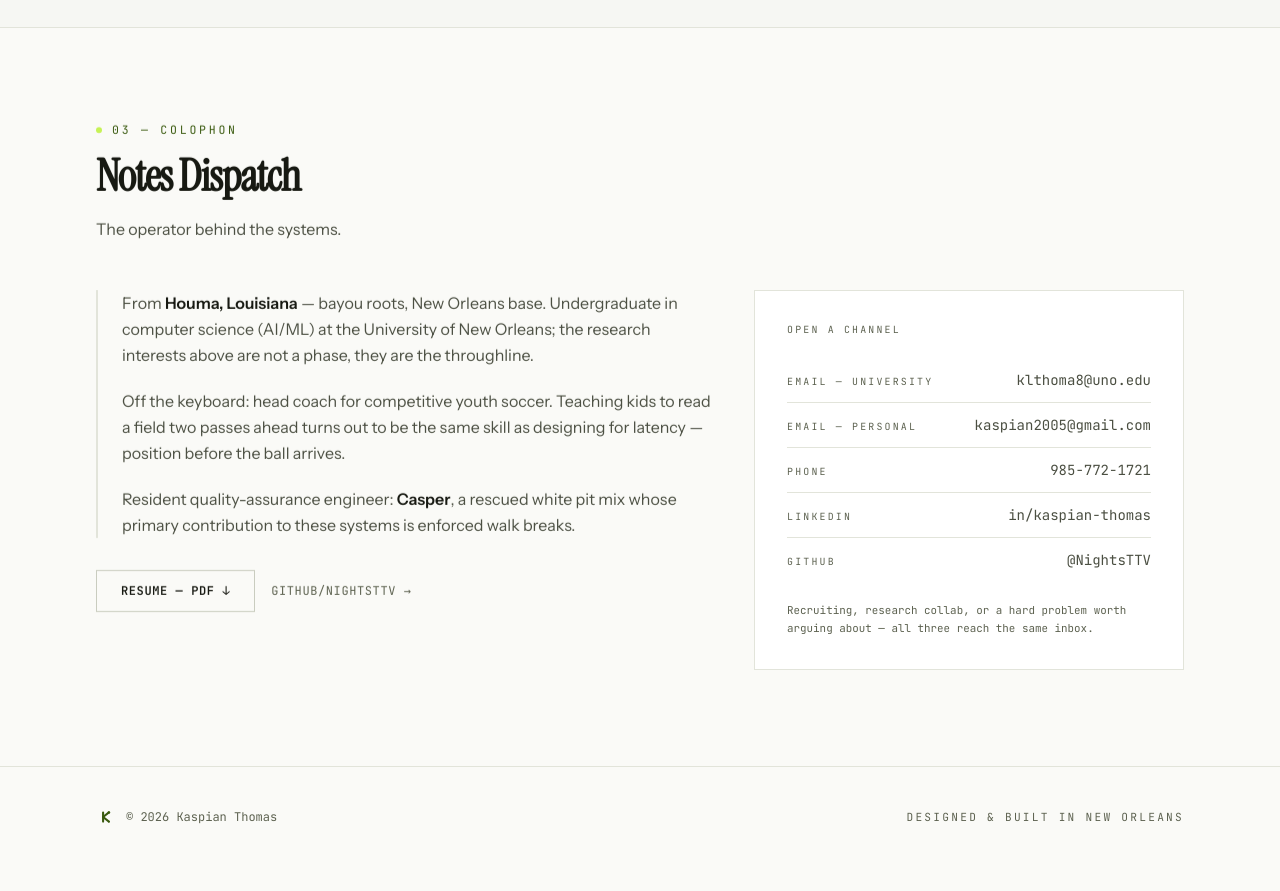
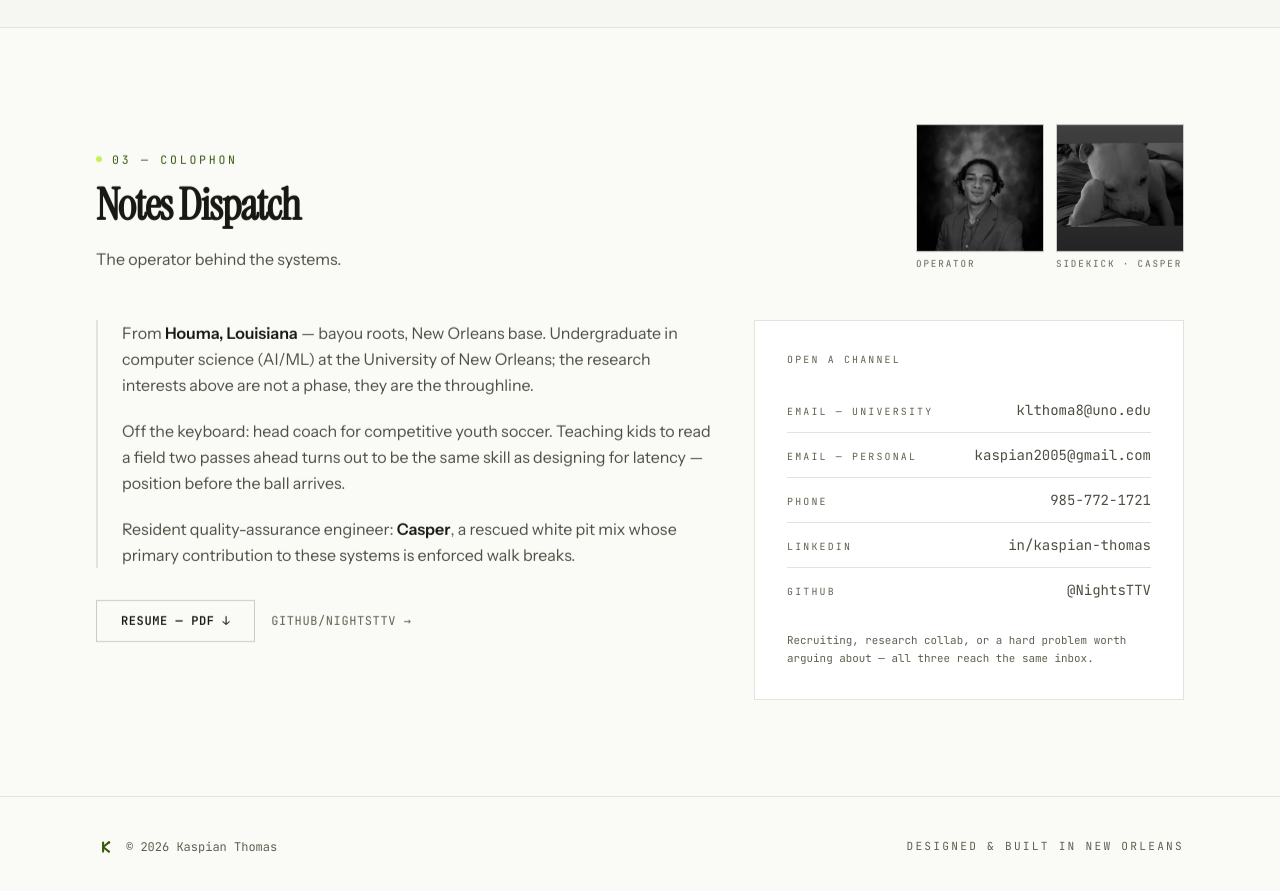
Before and after one commit to NightsTTV/personal-site, a React (Vite) app: page / in a window 1280 px wide. Shown: the part 3120-4011 px from the top of the page. Before the commit the page ends 3987 px from the top, so only its background shows below. Built offline with nearby package versions, Linux system fonts and the light colour scheme; no server answers.

Commit message:
Colophon: operator + sidekick portraits beside the Notes Dispatch heading
- Small square headshot (/operator.jpg) and Casper shot (/sidekick-casper.jpg)
- Mono captions OPERATOR / SIDEKICK · CASPER, grayscale until hover

```diff
--- a/src/pages/HomePage.tsx
+++ b/src/pages/HomePage.tsx
@@ -85,11 +85,33 @@ export function HomePage() {
       <section id="colophon" className="scroll-mt-24 py-16 sm:py-24">
         <div className="mx-auto max-w-6xl px-4 sm:px-6 lg:px-8">
           <Reveal>
-            <SectionHeading kicker="03 — Colophon" title="Notes Dispatch">
-              <p>
-                The operator behind the systems.
-              </p>
-            </SectionHeading>
+            <div className="flex flex-col gap-6 sm:flex-row sm:items-end sm:justify-between">
+              <SectionHeading kicker="03 — Colophon" title="Notes Dispatch">
+                <p>The operator behind the systems.</p>
+              </SectionHeading>
+              {/* Operator + sidekick, on duty */}
+              <div className="flex shrink-0 gap-3">
+                {[
+                  { src: '/operator.jpg', alt: 'Kaspian Thomas — headshot', caption: 'OPERATOR' },
+                  { src: '/sidekick-casper.jpg', alt: 'Casper, the resident sidekick, off shift', caption: 'SIDEKICK · CASPER' },
+                ].map((img) => (
+                  <figure key={img.caption} className="w-28 sm:w-32">
+                    <img
+                      src={img.src}
+                      alt={img.alt}
+                      width={128}
+                      height={128}
+                      loading="lazy"
+                      decoding="async"
+                      className="aspect-square w-full border border-line-strong object-cover grayscale transition duration-300 hover:grayscale-0"
+                    />
+                    <figcaption className="mt-1.5 font-mono text-[0.58rem] tracking-[0.2em] text-ink-faint">
+                      {img.caption}
+                    </figcaption>
+                  </figure>
+                ))}
+              </div>
+            </div>
           </Reveal>
 
           <div className="mt-12 grid gap-10 lg:grid-cols-12">
```
Also changed, not shown: public/operator.jpg (added), public/sidekick-casper.jpg (added).
